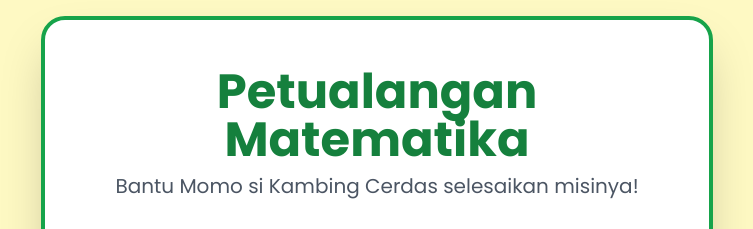
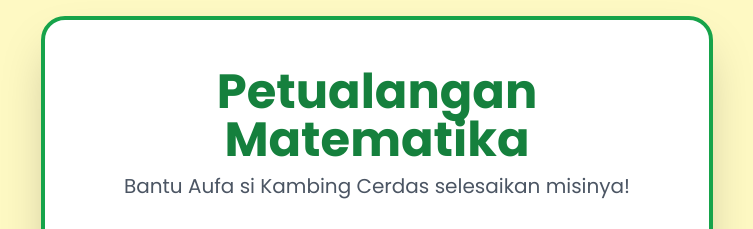
Before and after one commit to Aisyaua/mathgames, a plain HTML site: page index.html in a window 1280 px wide. Shown: the top 229 px of the page, without its empty margins (263-1016 px from the left). Drawn offline with nearby package versions, Linux system fonts and the light colour scheme.

Commit message:
Update index.html

```diff
--- a/index.html
+++ b/index.html
@@ -18,7 +18,7 @@
 
         <!-- Header Aplikasi -->
         <h1 class="text-4xl md:text-5xl font-extrabold text-green-700 mb-2">Petualangan Matematika</h1>
-        <p class="text-lg md:text-xl text-gray-600 mb-8">Bantu Momo si Kambing Cerdas selesaikan misinya!</p>
+        <p class="text-lg md:text-xl text-gray-600 mb-8">Bantu Aufa si Kambing Cerdas selesaikan misinya!</p>
 
         <!-- Area Game -->
         <div class="relative bg-lime-100 rounded-2xl p-6 mb-8 border-2 border-lime-500">
```
